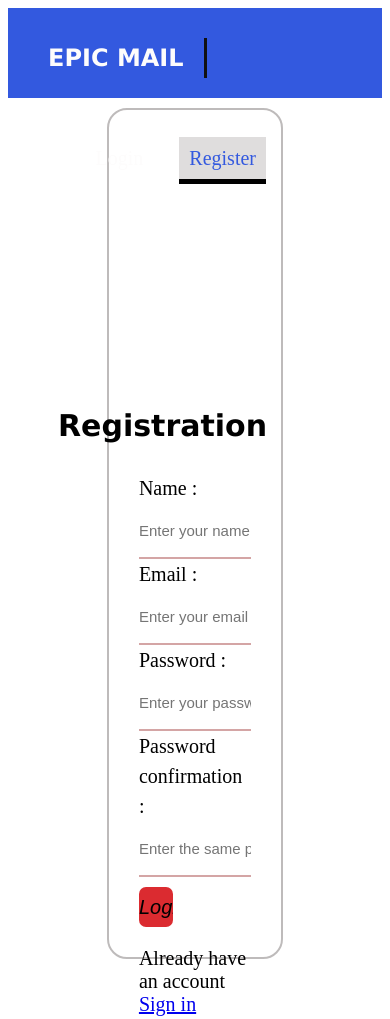
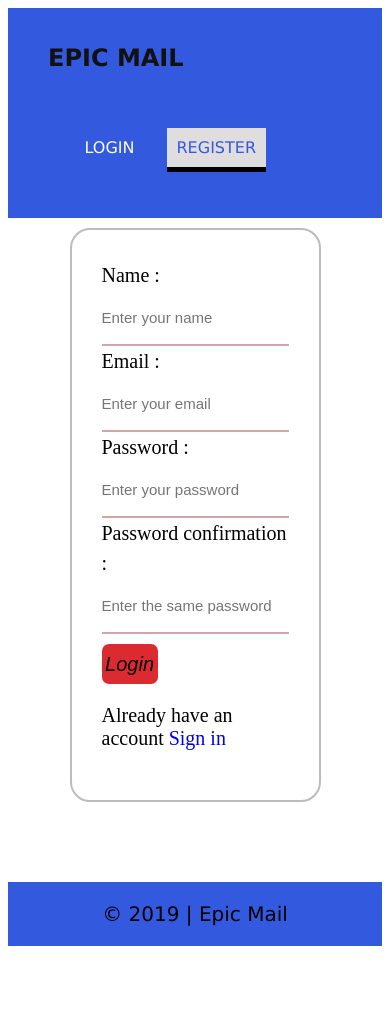
Before and after one commit to alainburindi/Epic_Mail, a plain HTML site: page UI/html/register.html in a window 390 px wide. Shown: the top 1019 px of the page. After the commit the page ends 954 px from the top, so only its background shows below. Drawn offline with Linux system fonts and the light colour scheme.

Commit message:
make the registration page responsive

```diff
--- a/UI/css/register.css
+++ b/UI/css/register.css
@@ -123,3 +123,97 @@ footer p {
     font-family: Verdana, Geneva, Tahoma, sans-serif;
     font-size: 20px;
 }
+
+@media only screen and (max-width: 1000px) {
+    *{
+        text-decoration: none;
+    }
+
+    main h3 {
+        font-family: Verdana, Geneva, Tahoma, sans-serif;
+        font-size: 30px;
+        display: none;
+
+    }
+
+    form {
+        margin-bottom: 80px;
+        overflow: hidden;
+        width: 50%;
+        border: 2px solid rgb(190, 187, 187);
+        border-radius: 20px;
+    }
+    form label {
+        width: 100%;
+        line-height: 30px;
+        font-size: 20px;
+    }
+
+    form input {
+        font-size: 15px;
+        height: 40px;
+        border: none;
+        width: 100%;
+        padding: 7px 0;
+        border-bottom: 2px solid rgb(212, 165, 165);
+    }
+
+    form input[type = "submit"] {
+        border: none;
+        border-radius: 7px;
+        margin-top: 10px;
+        width: 30%;
+        background-color: #DB2B30;
+        font-size: 20px;
+        font-style: italic;
+    }
+
+    form p {
+        /* font-size: 20px; */
+    }
+
+    /* body{
+        background-color: #f3f3f3;
+    } */
+    header{
+        width: 100%;
+        height: 180px;
+    }
+
+
+    header .header-brand{
+       font-family: Verdana, Geneva, Tahoma, sans-serif;
+       font-size: 24px;
+       font-weight: 900;
+       color: #111;
+       text-transform: uppercase;
+       display: block;
+       text-align: center;
+       border: none;
+
+    }
+
+    header nav ul {
+        display: block;
+        width: fit-content;
+    }
+
+    header nav ul li {
+        display: inline-block;
+        float: left;
+        list-style: none;
+        padding: 0 16px;
+    }
+
+    header nav ul li a {
+        font-family: Verdana, Geneva, Tahoma, sans-serif;
+       font-size: 16px;
+       text-transform: uppercase;
+       line-height: 40px;
+       overflow: visible;
+    }
+
+    header .header-cases {
+        display: none;
+    }
+}
```
